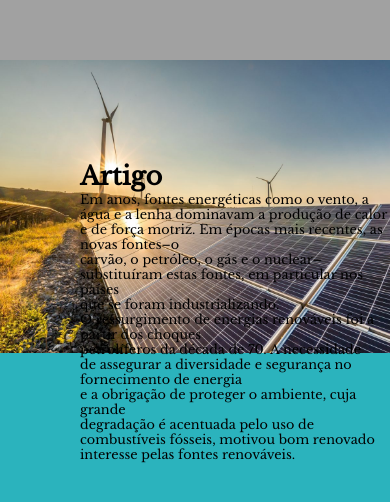
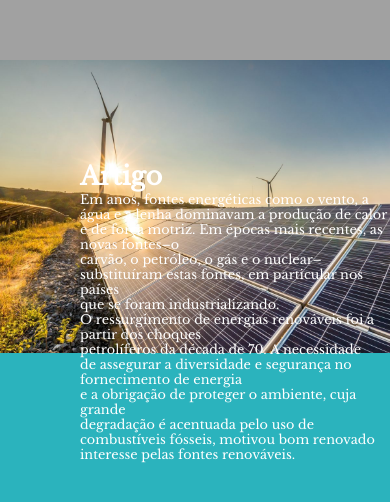
Before and after one commit to skyzzin/BlogEscolar, a plain HTML site: page index.html in a window 390 px wide. Shown: the part 784-1286 px from the top of the page. Drawn offline with nearby package versions, Linux system fonts and the light colour scheme.

Commit message:
Update responsive.css

```diff
--- a/Estilos/responsive.css
+++ b/Estilos/responsive.css
@@ -66,7 +66,7 @@
      }
      .line1{
         font-size: 80% !important;
-        color: black !important;
+
      }
 
 
```
